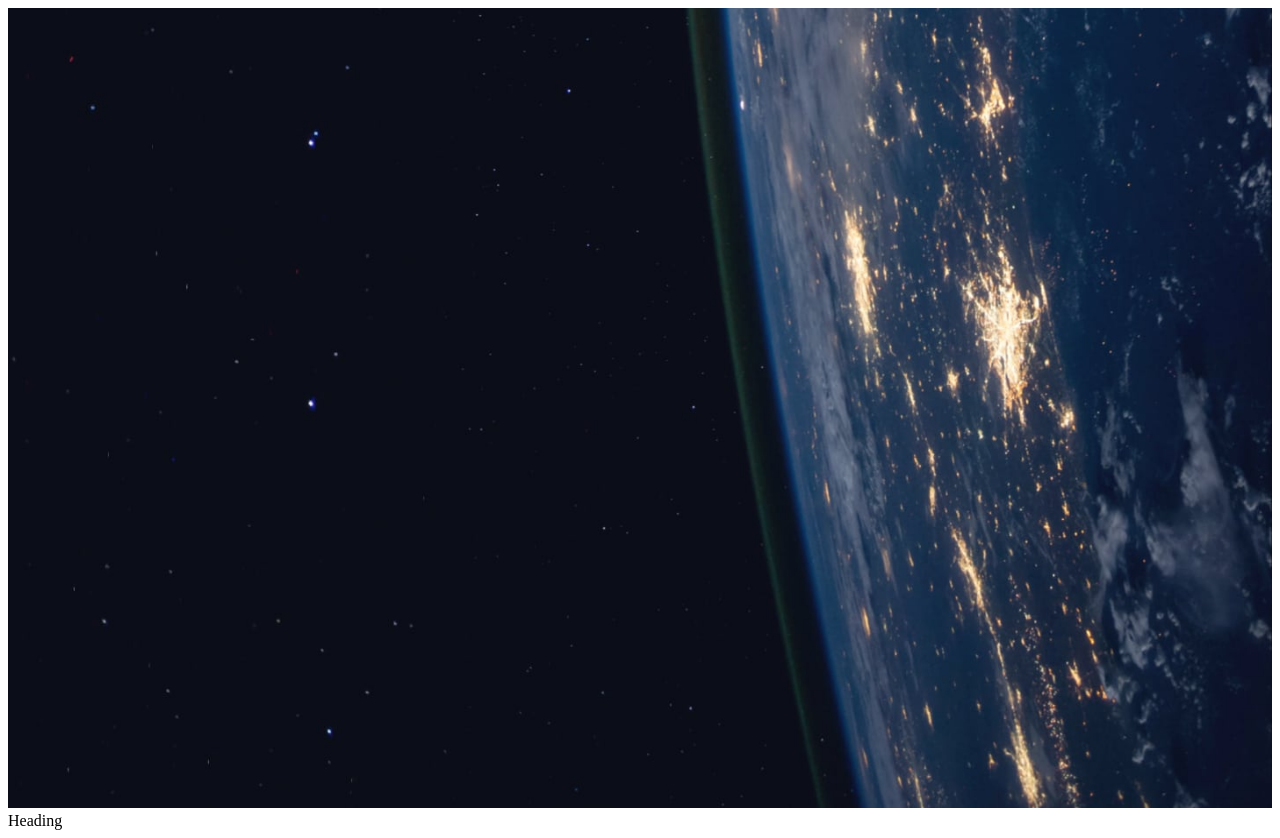
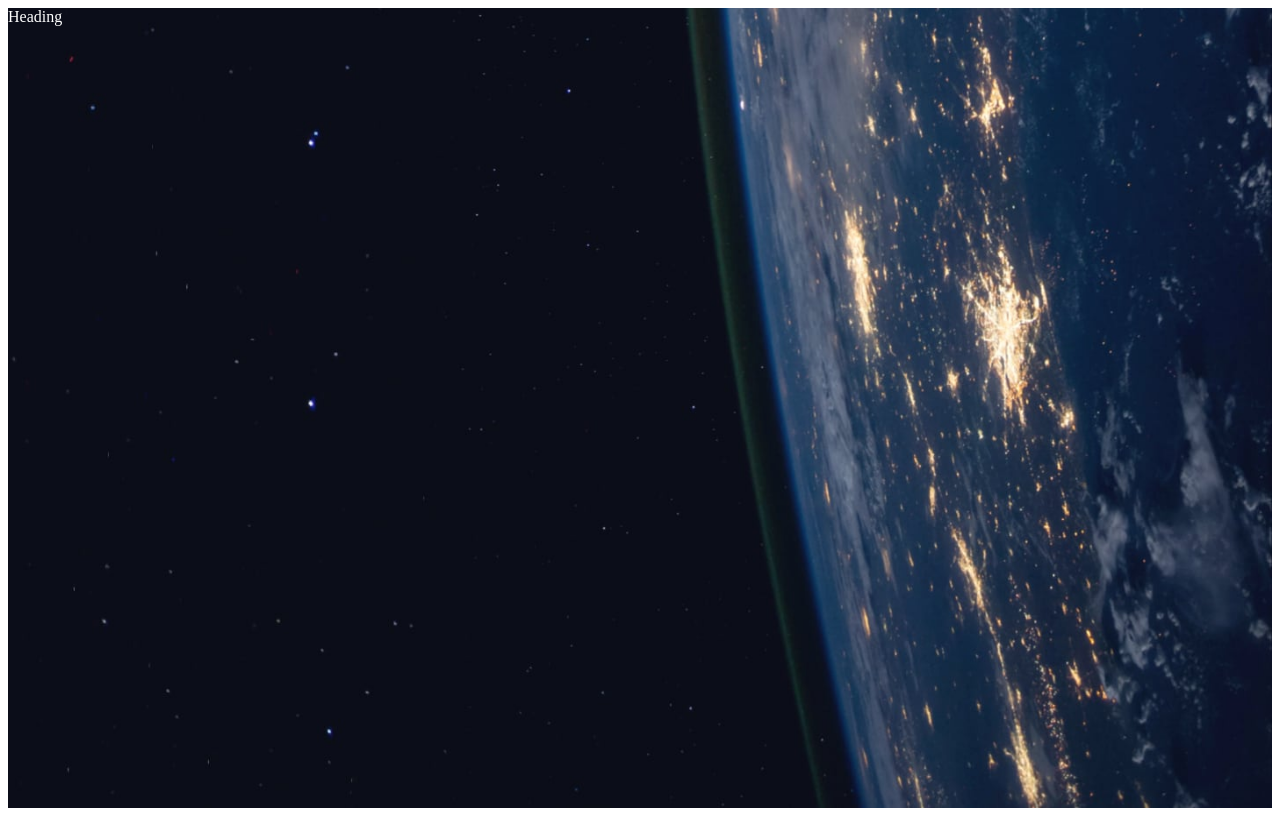
Before and after one commit to darrk-heart/SpaceVoyageHub, a React (Create React App) app: page / in a window 1280 px wide. After the commit the page ends 808 px from the top, so only its background shows below. Built offline with nearby package versions, Linux system fonts and the light colour scheme.

Commit message:
working on the home page

```diff
--- a/src/App.css
+++ b/src/App.css
@@ -3,4 +3,5 @@
   flex-direction: column;
   padding: 0;
   margin: 0;
+  color: white;
 }
--- a/src/components/Home/Home.module.css
+++ b/src/components/Home/Home.module.css
@@ -1,6 +1,7 @@
 .container {
   padding: 0;
   margin: 0;
+  position: relative;
 }
 .back {
   padding: 0;
@@ -10,8 +11,10 @@
   background-position: center;
   background-attachment: fixed;
   min-height: 100vh;
+  position: absolute;
+  z-index: -1;
 }
 .content {
-  position: relative;
-  z-index: 5;
+  position: absolute;
+  z-index: 15;
 }
```
